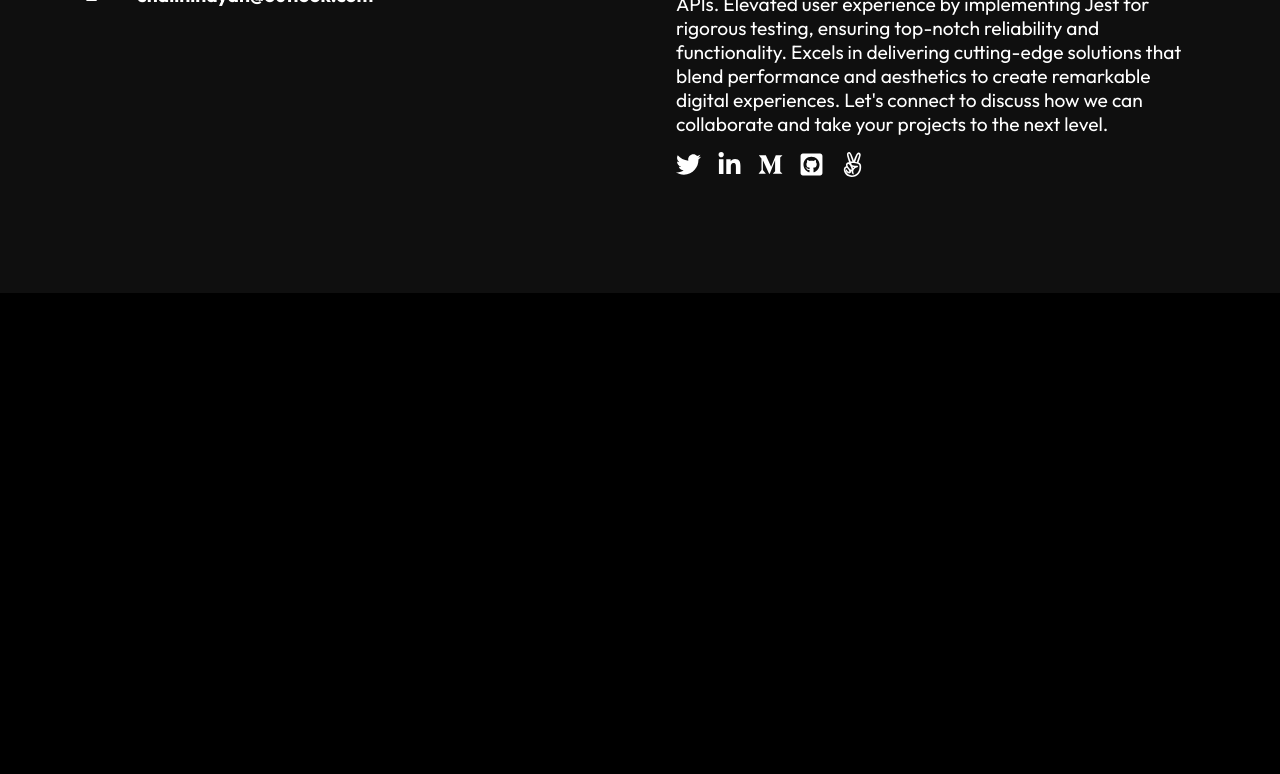
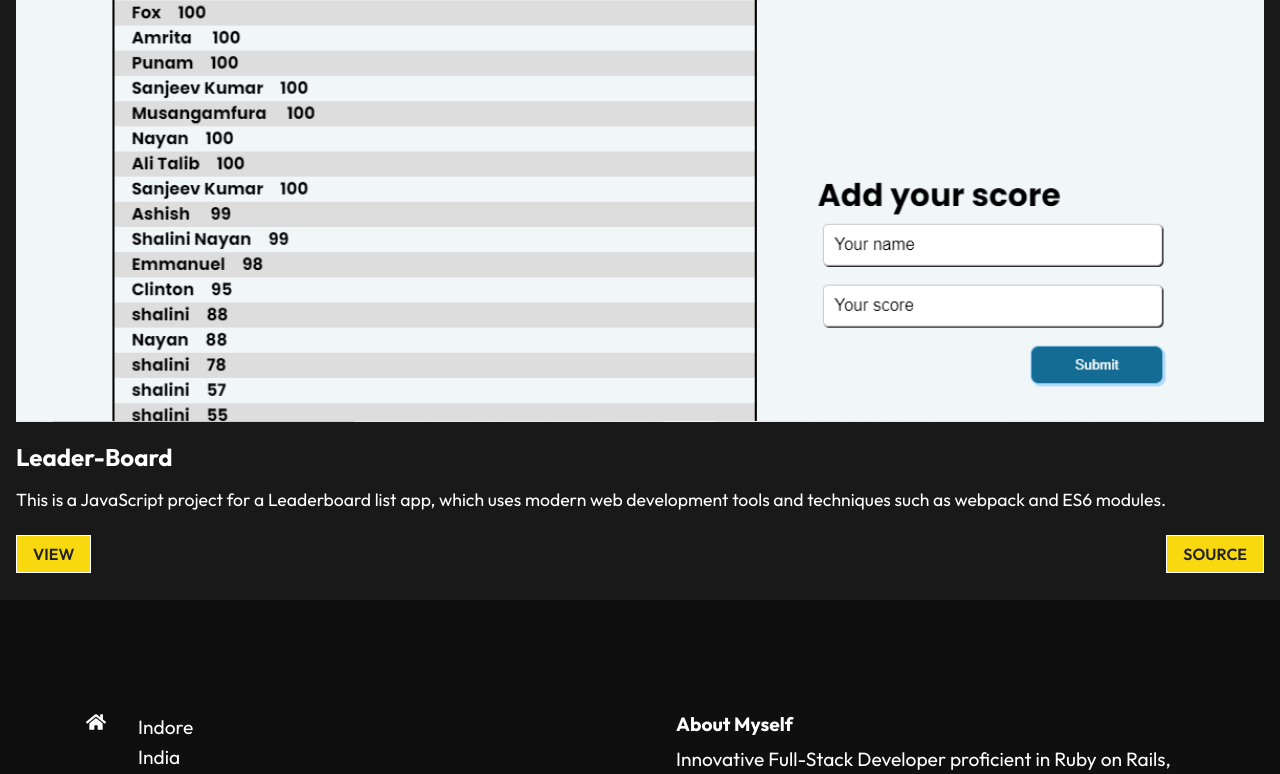
Before and after one commit to ShaliniNayan/react-portfolio, a React (Create React App) app: page /project in a window 1280 px wide. Shown: the part 723-1497 px from the top of the page. Before the commit the page ends 1016 px from the top, so only its background shows below. Built offline with nearby package versions, Linux system fonts and the light colour scheme.

Commit message:
Update project page with image

```diff
--- a/src/components/ProjectCard.js
+++ b/src/components/ProjectCard.js
@@ -1,15 +1,36 @@
 import './ProjectCardStyles.css';
 
 import React from 'react';
+import leader from '../images/leader.png';
+import { NavLink } from 'react-router-dom';
 
 const ProjectCard = () => {
   return (
-    <div className='work-container'>
-      <h1 className='project-heading'>Projects</h1>
-      <div className='project-container'>
-        <div className='project-card'></div>
-      </div>
-    </div>
+    <div className='project-card'>
+          <img src={leader} alt='Leader-board' />
+          <h2 className='project-title'>Leader-Board</h2>
+          <div className='project-details'>
+            <p>
+              This is a JavaScript project for a Leaderboard list app, which
+              uses modern web development tools and techniques such as webpack
+              and ES6 modules.
+            </p>
+            <div className='project-btns'>
+              <NavLink
+                to='https://github.com/ShaliniNayan/Leaderboard'
+                className='btn'
+              >
+                View
+              </NavLink>
+              <NavLink
+                to='https://shalininayan.github.io/Leaderboard/'
+                className='btn'
+              >
+                Source
+              </NavLink>
+            </div>
+          </div>
+        </div>
   );
 };
 
--- a/src/components/ProjectCardStyles.css
+++ b/src/components/ProjectCardStyles.css
@@ -0,0 +1,51 @@
+.project-heading {
+  text-align: center;
+  padding: 4rem 0 2rem 0;
+}
+
+.project-container {
+  max-width: 1140px;
+  margin: auto;
+  display: grid;
+  grid-template-columns: repeat(3, 1fr);
+  grid-gap: 40px;
+  padding-bottom: 5rem;
+}
+
+.project-card {
+  background: #1a1919;
+  padding: 1.2rem 1rem;
+}
+
+.project-card img {
+  width: 100%;
+}
+
+.project-title {
+  color: #fff;
+  padding: 1rem 0;
+}
+
+.project-details p {
+  padding-bottom: 1rem;
+  font-size: 1.1rem;
+  text-align: justify;
+}
+
+.project-btns {
+  display: flex;
+  justify-content: space-between;
+  padding: 0.5rem 0;
+}
+
+.project-btns .btn {
+  padding: 0.5rem 1rem;
+}
+
+@media screen and (max-width: 740px) {
+  .project-container {
+    max-width: 90%;
+    margin: auto;
+    grid-template-columns: 1fr;
+  }
+}
```
Also changed, not shown: src/components/Work.js (added, +18 -0 lines), src/images/leader.png (renamed from src/images/leaderboard1.png), src/images/spacetravel.PNG (renamed from src/images/space_travel.PNG).
